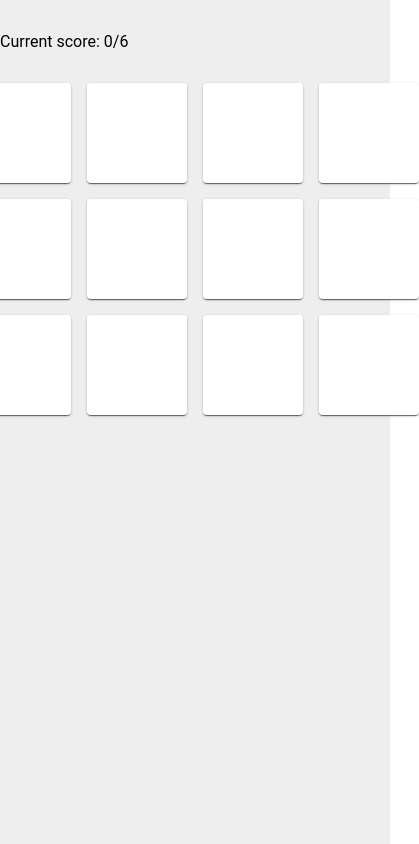
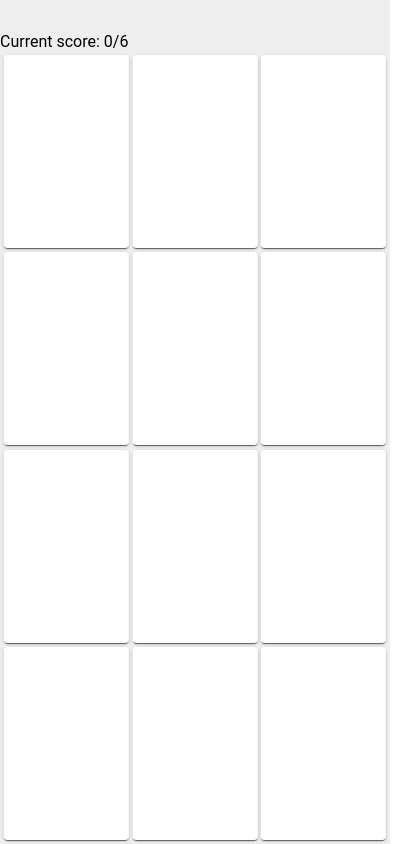
Before and after one commit to kkosmowski/memory-game, a React (Create React App) app: page / in a window 390 px wide. Both pictures are taken after a click on the button "BEGIN". Shown: the whole page, 419 px wide, since content can reach past the window. Built offline with nearby package versions, Linux system fonts and the light colour scheme.

Commit message:
feat(responsiveness): game is acceptable on other devices

```diff
--- a/src/App.tsx
+++ b/src/App.tsx
@@ -61,7 +61,6 @@ function App() {
   };
 
   const checkStorageForGameSettings = (): void => {
-    console.log('checkStorageForGameSettings');
     const savedSettings: GameSettings | null = StorageUtil.get(STORAGE_SETTINGS_KEY);
     if (savedSettings) {
       setSettings(savedSettings);
--- a/src/components/Board/Board.tsx
+++ b/src/components/Board/Board.tsx
@@ -3,6 +3,7 @@ import { Card } from '../Card/Card';
 import styled from 'styled-components';
 import { GameSettings } from '../../interfaces/game-settings.interface';
 import { CardInterface } from '../../interfaces/card.interface';
+import { media } from '../../consts/media-query.consts';
 
 interface Props {
   onMatch: () => void;
@@ -94,8 +95,12 @@ export function Board({ onMatch, settings }: Props): ReactElement {
 }
 
 const Wrapper = styled.div<WrapperProps>`
-  display: inline-grid;
-  ${ p => `grid-template: repeat(${ p.rows }, 1fr) / repeat(${ p.cols }, 1fr);` }
-  grid-gap: 16px;
-  perspective: 600px;
+  display: grid;
+  width: 100%;
+  flex: 1;
+  grid-gap: var(--margin);
+  padding: 0 var(--margin) var(--margin);
+  ${ p => `grid-template: repeat(${ p.cols }, 1fr) / repeat(${ p.rows }, 1fr);` } @media ${ media.desktop.s } {
+    ${ p => `grid-template: repeat(${ p.rows }, 1fr) / repeat(${ p.cols }, 1fr);` }
+  }
 `;
--- a/src/components/Card/Card.tsx
+++ b/src/components/Card/Card.tsx
@@ -1,6 +1,7 @@
 import { ReactElement, useEffect, useState } from 'react';
 import { Card as MaterialCard } from '@material-ui/core';
 import styled from 'styled-components';
+import { media } from '../../consts/media-query.consts';
 
 interface Props {
   active: boolean;
@@ -38,8 +39,8 @@ export function Card({ active, completed, flipped, id, onFlip, value, visible }:
 
 const MemoryCardWrapper = styled.div<{ active: boolean }>`
   ${ p => p.active ? '' : 'pointer-events: none;' }
-  width: 100px;
-  height: 100px;
+  width: 100%;
+  height: 100%;
   position: relative;
   transition: transform 1s;
   will-change: transform;
@@ -47,6 +48,8 @@ const MemoryCardWrapper = styled.div<{ active: boolean }>`
   cursor: pointer;
 
   && > * {
+    width: 100%;
+    height: 100%;
     transition: opacity 0.5s 0.75s;
     will-change: opacity;
   }
@@ -72,8 +75,15 @@ const MemoryCardReverse = styled(MaterialCard)`
   display: flex;
   justify-content: center;
   align-items: center;
-  font-size: 48px;
   font-family: 'Shippori Mincho', 'Times New Roman', serif;
+  font-size: 28px;
+
+  @media ${ media.tablet } {
+    font-size: 48px;
+  }
+  @media ${ media.desktop.m } {
+    font-size: 56px;
+  }
 `;
 
 const MemoryCardObverse = styled(MemoryCardReverse)`
--- a/src/components/Memory/Memory.tsx
+++ b/src/components/Memory/Memory.tsx
@@ -50,7 +50,7 @@ const MemoryWrapper = styled.div`
   flex-direction: column;
   align-items: center;
   width: 100%;
-  max-width: 448px; //@todo change to "columns * cardWidth + (columns - 1) * gapWidth"
+  height: 100%;
 `;
 
 const TopRow = styled.div`
@@ -58,5 +58,6 @@ const TopRow = styled.div`
   justify-content: space-between;
   align-items: center;
   width: 100%;
-  margin-bottom: 32px;
+  max-width: 448px; //@todo change to "columns * cardWidth + (columns - 1) * gapWidth"
+  margin-bottom: var(--margin);
 `;
--- a/src/components/StartScreen/StartScreen.tsx
+++ b/src/components/StartScreen/StartScreen.tsx
@@ -10,6 +10,7 @@ import { getGameTime } from '../../utils/get-game-time.util';
 import { getPairsCount } from '../../utils/get-pairs-count.util';
 import { StorageUtil } from '../../utils/storage.util';
 import { STORAGE_SETTINGS_KEY } from '../../consts/storage.consts';
+import { boardSizeChar } from '../../consts/board-size.consts';
 
 interface Props {
   onStart: () => void;
@@ -32,7 +33,7 @@ export function StartScreen({ onStart, onSettingsChange, gameSettings }: Props):
   const onSizeChange = (event: ChangeEvent<{ value: unknown }>) => {
     const size = event.target.value as BoardSize;
     setSelectedSize(size);
-    const [rows, _, cols] = size.split('');
+    const [rows, cols] = size.split(boardSizeChar);
     const newSettings: GameSettings = {
       ...settings,
       pairsCount: getPairsCount({ rows: +rows, cols: +cols }),
--- /dev/null
+++ b/src/consts/board-size.consts.ts
@@ -0,0 +1 @@
+export const boardSizeChar = '×';
--- /dev/null
+++ b/src/consts/media-query.consts.ts
@@ -0,0 +1,33 @@
+import { Breakpoints, Media } from '../interfaces/breakpoints.interface';
+
+const breakpoints: Breakpoints = {
+  mobile: {
+    s: 320,
+    m: 375,
+    l: 410,
+  },
+  tablet: 600,
+  desktop: {
+    s: 1024,
+    m: 1320,
+    l: 1600
+  }
+};
+
+const mediaQueryFactory = (breakpoint: number | undefined): string => {
+  return `(min-width: ${ breakpoint }px)`;
+};
+
+export const media: Media = {
+  mobile: {
+    s: mediaQueryFactory(breakpoints.mobile.s),
+    m: mediaQueryFactory(breakpoints.mobile.m),
+    l: mediaQueryFactory(breakpoints.mobile.l),
+  },
+  tablet: mediaQueryFactory(breakpoints.tablet),
+  desktop: {
+    s: mediaQueryFactory(breakpoints.desktop.s),
+    m: mediaQueryFactory(breakpoints.desktop.m),
+    l: mediaQueryFactory(breakpoints.desktop.l),
+  },
+};
--- a/src/enums/board-size.enum.ts
+++ b/src/enums/board-size.enum.ts
@@ -5,5 +5,5 @@ export enum BoardSize {
   Large = '5×6',
   ExtraLarge = '6×7',
   Huge = '7×8',
-  Gigantic = '8×9'
+  Gigantic = '7×10'
 }
--- a/src/game-times.consts.ts
+++ b/src/game-times.consts.ts
@@ -39,7 +39,7 @@ export const gameTimes = {
     [Difficulty.Hard]: 8, // v0
   },
   [BoardSize.Gigantic]: { // @todo
-    [Difficulty.Easy]: 15, // v0
+    [Difficulty.Easy]: 9999, // v0
     [Difficulty.Medium]: 10, // v0
     [Difficulty.Hard]: 8, // v0
   },
--- a/src/styles.scss
+++ b/src/styles.scss
@@ -9,6 +9,19 @@ html {
   font-family: Roboto, serif;
   --win-color: #18ac18;
   --loss-color: #b34a38;
+  --margin: 4px;
+
+  @media (min-width: 600px) {
+    --margin: 8px;
+  }
+
+  @media (min-width: 1024px) {
+    --margin: 12px;
+  }
+
+  @media (min-width: 1320px) {
+    --margin: 16px;
+  }
 }
 
 *,
--- a/src/utils/get-board-size-from-game-settings.util.ts
+++ b/src/utils/get-board-size-from-game-settings.util.ts
@@ -1,6 +1,7 @@
 import { GameSettings } from '../interfaces/game-settings.interface';
 import { BoardSize } from '../enums/board-size.enum';
+import { boardSizeChar } from '../consts/board-size.consts';
 
 export const getBoardSizeFromGameSettings = (settings: GameSettings): BoardSize => {
-  return `${ settings.rows }×${ settings.cols }` as BoardSize;
+  return `${ settings.rows }${ boardSizeChar }${ settings.cols }` as BoardSize;
 };
```
Also changed, not shown: src/interfaces/breakpoints.interface.ts (added, +23 -0 lines).
